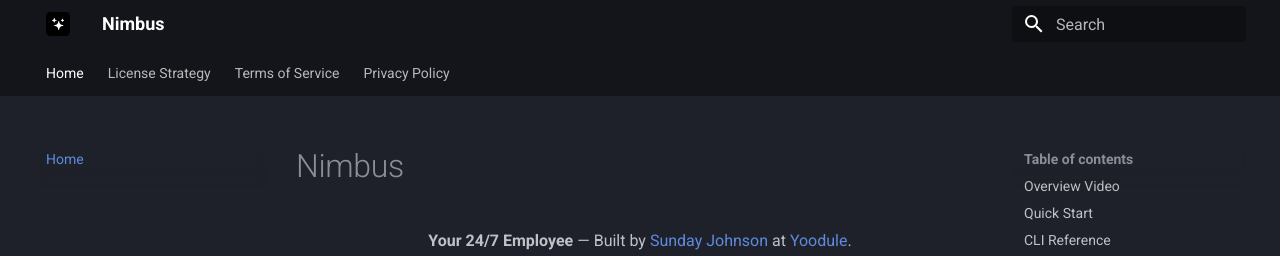
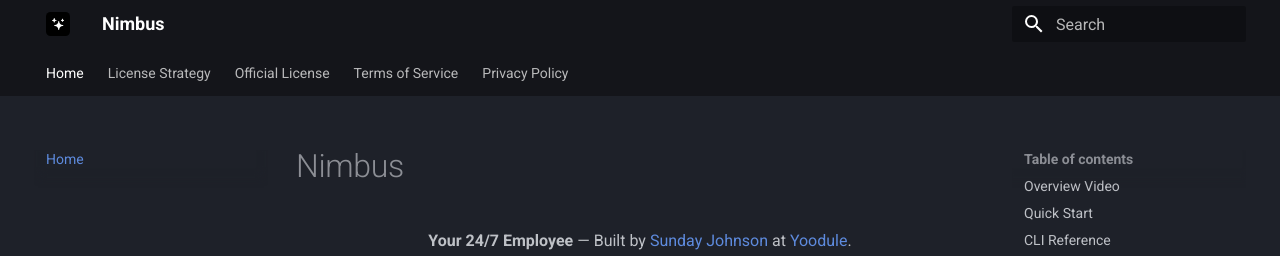
Before and after one commit to Yoodule/nimbus, an MkDocs documentation site: the page built from docs/index.md, in a window 1280 px wide and 900 px high. Shown: the top 256 px of the window. Built offline with MkDocs 1.6.1 and Material for MkDocs 9.7.7, drawn with Linux system fonts in a browser that asks for light colours.

Commit message:
docs: update mkdocs.yml configuration

```diff
--- a/mkdocs.yml
+++ b/mkdocs.yml
@@ -33,5 +33,6 @@
 nav:
   - Home: index.md
   - License Strategy: license_recommendation.md
+  - Official License: license.md
   - Terms of Service: terms_of_service.md
   - Privacy Policy: privacy_policy.md
```
